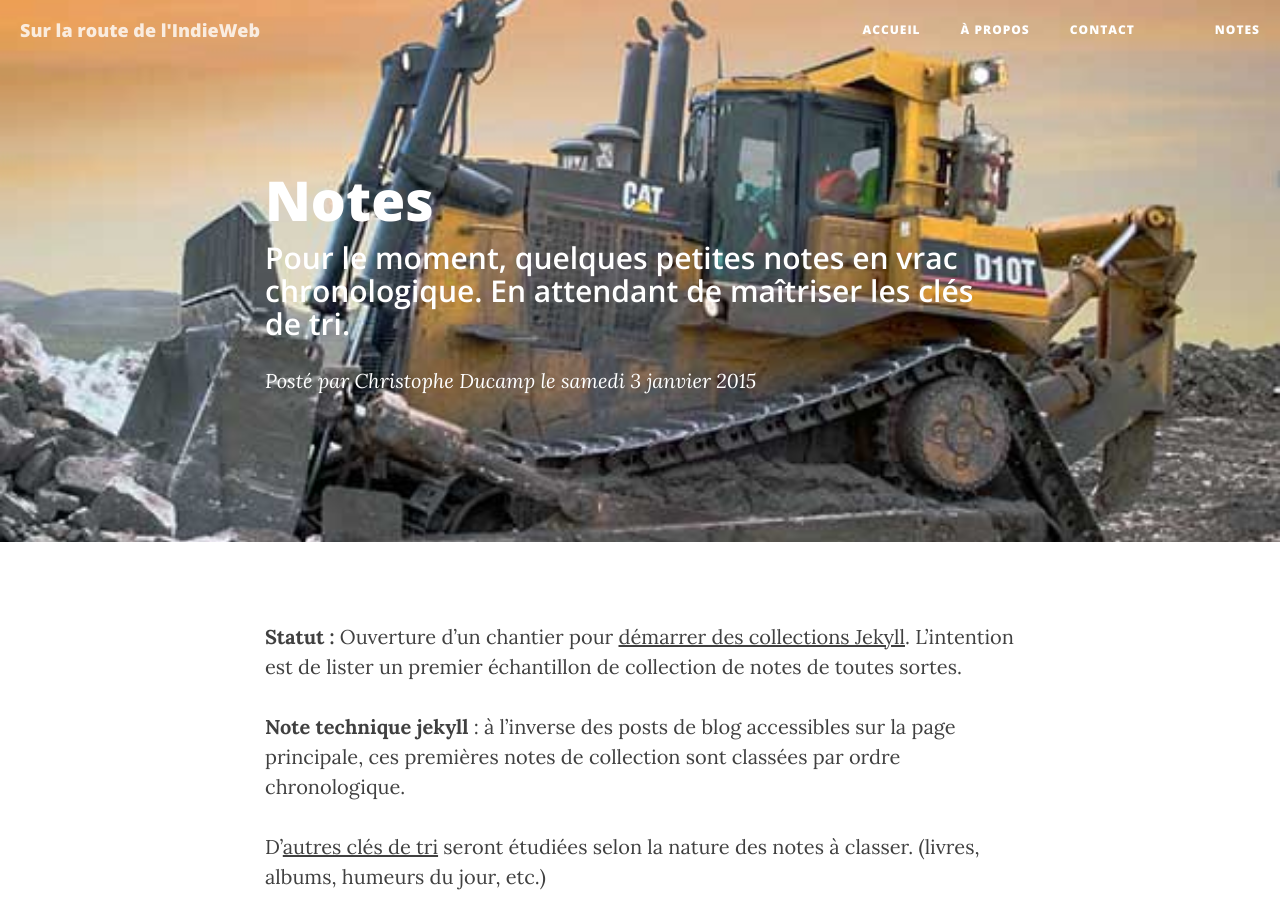
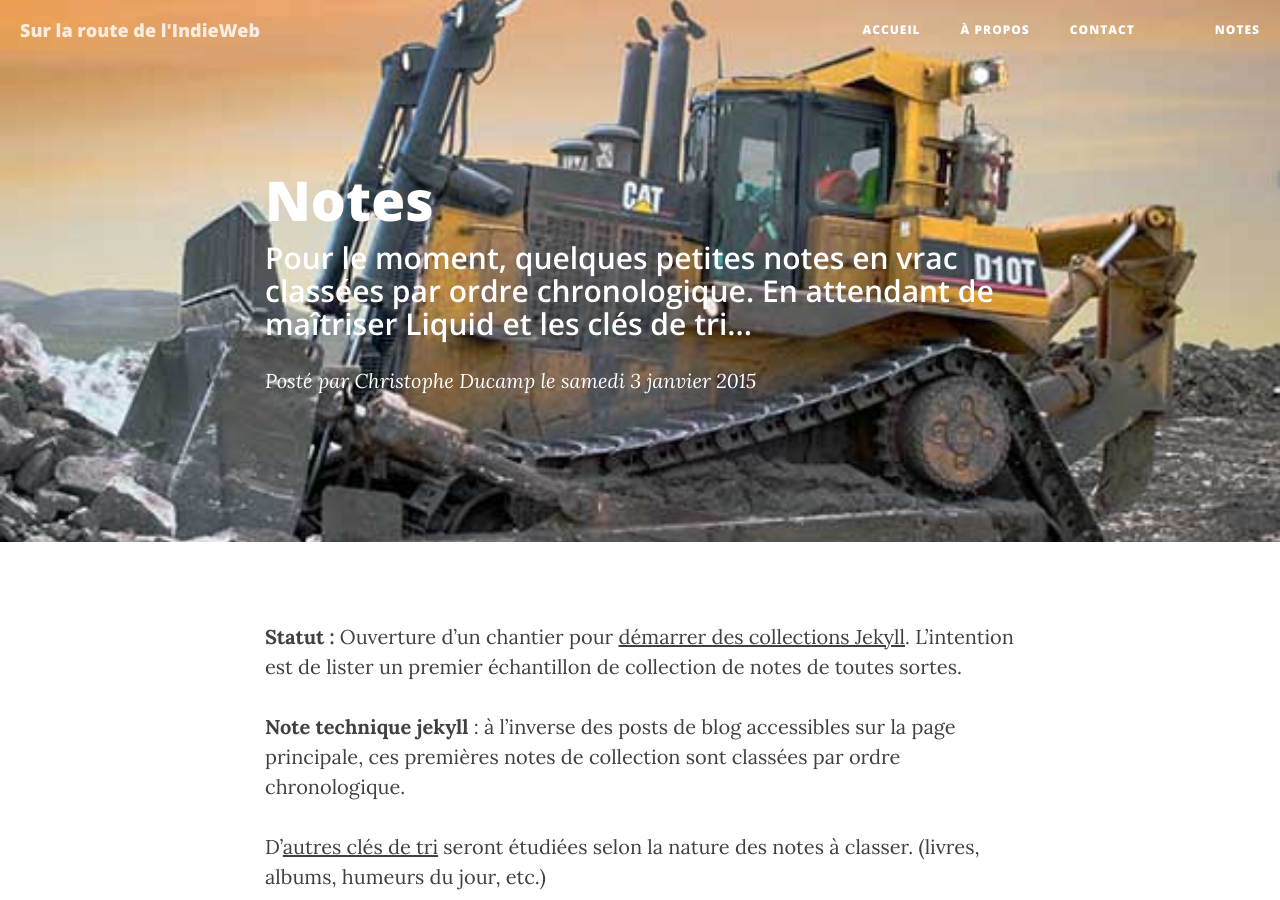
Before and after one commit to ChristopheDucamp/xtof-clean-blog, a Jekyll site: the page built from collection/index.md, in a window 1280 px wide and 900 px high. Built offline with Jekyll 4.4.1, drawn with Linux system fonts in a browser that asks for light colours; nearby versions of some CDN libraries; comment, search, counter and statistics services are not loaded.

Commit message:
Updated Index

```diff
--- a/collection/index.md
+++ b/collection/index.md
@@ -1,11 +1,11 @@
 ---
 title: Notes
 date: 2015-01-03 00:00:00 Z
-layout: post
-subtitle: Pour le moment, quelques petites notes en vrac chronologique. En attendant
-  de maîtriser les clés de tri.
+subtitle: Pour le moment, quelques petites notes en vrac classées par ordre chronologique.
+  En attendant de maîtriser Liquid et les clés de tri...
 author: Christophe Ducamp
 draft: false
+layout: post
 ---
 
 **Statut :** Ouverture d'un chantier pour [démarrer des collections Jekyll](/2014/12/31/demarrer-des-collections-dans-jekyll/). L'intention est de lister un premier échantillon de collection de notes de toutes sortes.
```
